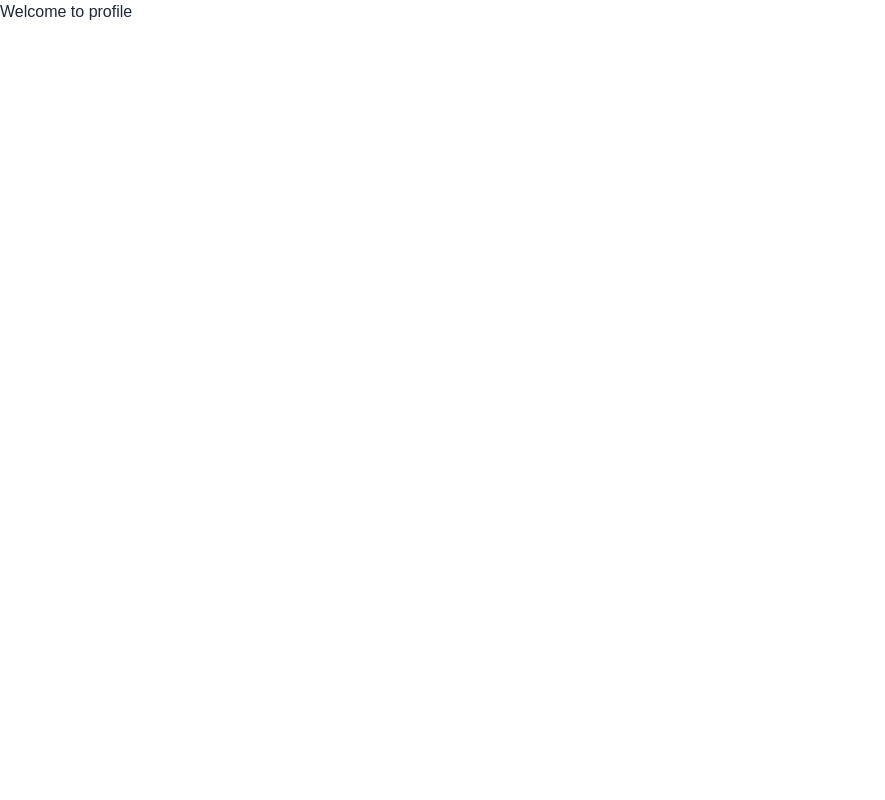
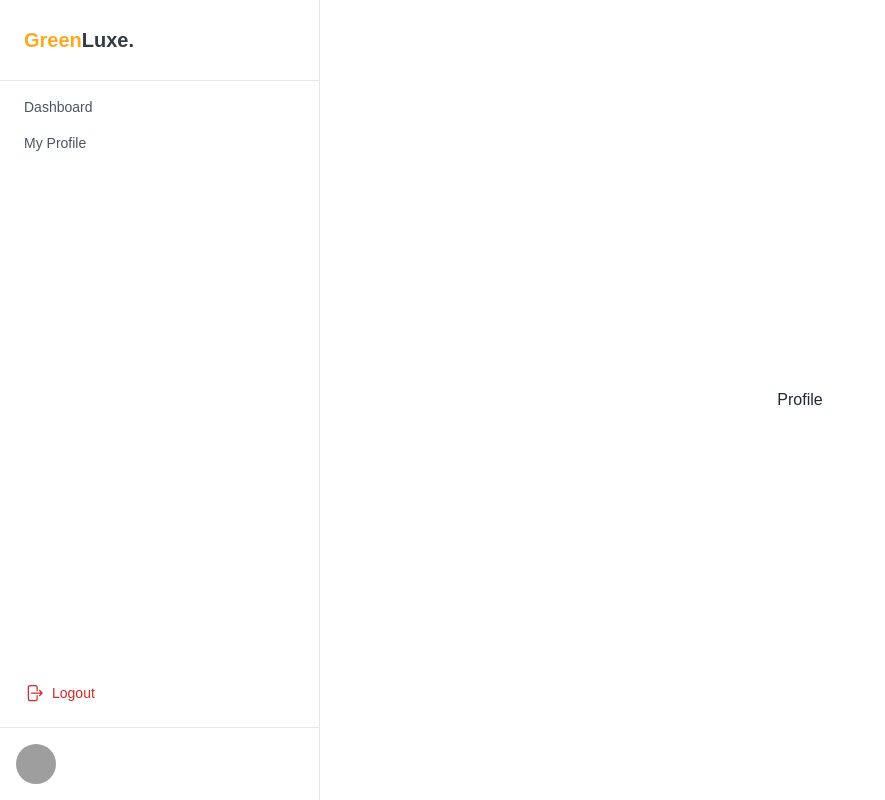
Before and after one commit to Habidhossen/GreenLuxe-Real-Estate-Website-Client, a Next.js app: page /dashboard/profile in a window 1280 px wide. Shown: the whole page, without its empty margins (0-885 px from the left). Built offline with nearby package versions, Linux system fonts and the light colour scheme; grey boxes are pictures that could not be loaded.

Commit message:
dashboard added

```diff
--- a/next.config.js
+++ b/next.config.js
@@ -2,7 +2,7 @@
 const nextConfig = {
   reactStrictMode: true,
   images: {
-    domains: ["i.ibb.co"],
+    domains: ["i.ibb.co", "lh3.googleusercontent.com"],
   },
 };
 
--- a/src/components/ui/AboutUs.jsx
+++ b/src/components/ui/AboutUs.jsx
@@ -1,3 +1,5 @@
+import Image from "next/image";
+
 const AboutUs = () => {
   const features = [
     {
@@ -75,7 +77,12 @@ const AboutUs = () => {
           </div>
         </div>
         <div className="mt-12 lg:mt-0">
-          <img src="https://homez-appdir.vercel.app/_next/image?url=%2Fimages%2Fabout%2Fabout-2.png&w=640&q=75" />
+          <Image
+            src="https://i.ibb.co/jzXd4Pj/home-page-1.webp"
+            alt=""
+            width="500"
+            height="500"
+          />
         </div>
       </div>
     </section>
--- a/src/components/ui/Navbar.jsx
+++ b/src/components/ui/Navbar.jsx
@@ -1,6 +1,7 @@
 import { auth } from "@/config/firebase.init";
 import { setUser } from "@/redux/features/auth/userSlice";
 import { getAuth, signOut } from "firebase/auth";
+import Image from "next/image";
 import Link from "next/link";
 import { useState } from "react";
 import { useDispatch, useSelector } from "react-redux";
@@ -98,13 +99,15 @@ const Navbar = () => {
               {user?.email ? (
                 <div>
                   <div className="flex items-center relative group gap-x-3">
-                    <img
+                    <Image
                       src={
                         photoURL ||
-                        "https://media.istockphoto.com/id/1008484130/vector/creative-vector-illustration-of-default-avatar-profile-placeholder-isolated-on-background.jpg?s=612x612&w=0&k=20&c=H57e2HUi6qDyPoBl8Om1dlX22--BqgGp64cFKsywWZ0="
+                        "https://i.ibb.co/Y3cQrGL/dummy-profile-image.jpg"
                       }
                       className="w-10 h-10 rounded-full"
                       alt="User Profile"
+                      width="100"
+                      height="100"
                     />
                     <div>
                       <span className="block text-gray-700 text-sm font-medium">
--- a/src/components/ui/Testimonials.jsx
+++ b/src/components/ui/Testimonials.jsx
@@ -28,13 +28,7 @@ const Testimonials = () => {
             </p>
 
             <div class="flex items-center mt-6">
-              <img
-                class="object-cover rounded-full w-14 h-14"
-                src="https://images.unsplash.com/photo-1570295999919-56ceb5ecca61?ixlib=rb-1.2.1&ixid=MnwxMjA3fDB8MHxwaG90by1wYWdlfHx8fGVufDB8fHx8&auto=format&fit=crop&w=880&q=80"
-                alt=""
-              />
-
-              <div class="mx-4">
+              <div class="">
                 <h1 class="font-semibold text-primary">Robbert</h1>
                 <span class="text-sm text-body">CTO, Robert Consultency</span>
               </div>
@@ -50,13 +44,7 @@ const Testimonials = () => {
             </p>
 
             <div class="flex items-center mt-6">
-              <img
-                class="object-cover rounded-full w-14 h-14"
-                src="https://images.unsplash.com/photo-1499470932971-a90681ce8530?ixlib=rb-1.2.1&ixid=MnwxMjA3fDB8MHxwaG90by1wYWdlfHx8fGVufDB8fHx8&auto=format&fit=crop&w=1470&q=80"
-                alt=""
-              />
-
-              <div class="mx-4">
+              <div class="">
                 <h1 class="font-semibold text-primary">Mia Brown</h1>
                 <span class="text-sm text-body">
                   Marketing Manager at Stech
--- a/src/pages/dashboard/index.js
+++ b/src/pages/dashboard/index.js
@@ -1,20 +1,69 @@
+import { auth } from "@/config/firebase.init";
+import { setUser } from "@/redux/features/auth/userSlice";
+import { getAuth, signOut } from "firebase/auth";
+import Image from "next/image";
 import Link from "next/link";
 import { useRouter } from "next/router";
-import ProfilePage from "./profile";
+import { useDispatch } from "react-redux";
 
-const DashboardPage = () => {
+const DashboardPage = ({ children }) => {
+  // navigation items
+  const navigation = [
+    {
+      href: "/dashboard",
+      name: "Dashboard",
+    },
+    {
+      href: "/dashboard/profile",
+      name: "My Profile",
+    },
+  ];
+
   const router = useRouter();
+  const dispatch = useDispatch();
 
+  // handle SignOut button
+  const handleSignOut = () => {
+    signOut(auth).then(() => {
+      // Sign-out successful.
+      dispatch(setUser(null));
+      router.push("/");
+    });
+  };
+
+  // get current User from firebase
+  const currentUser = getAuth().currentUser;
+  const photoURL = currentUser?.photoURL;
+
+  const navFooter = [
+    {
+      href: "",
+      name: "Logout",
+      icon: (
+        <svg
+          xmlns="http://www.w3.org/2000/svg"
+          fill="none"
+          viewBox="0 0 24 24"
+          strokeWidth={1.5}
+          stroke="currentColor"
+          className="w-5 h-5"
+        >
+          <path
+            strokeLinecap="round"
+            strokeLinejoin="round"
+            d="M15.75 9V5.25A2.25 2.25 0 0013.5 3h-6a2.25 2.25 0 00-2.25 2.25v13.5A2.25 2.25 0 007.5 21h6a2.25 2.25 0 002.25-2.25V15m3 0l3-3m0 0l-3-3m3 3H9"
+          />
+        </svg>
+      ),
+    },
+  ];
   return (
     <div>
       <div className="drawer lg:drawer-open">
         <input id="dashboardDrawer" type="checkbox" className="drawer-toggle" />
         <div className="drawer-content flex flex-col items-center justify-center">
           {/* Page content here */}
-          <main>
-            {" "}
-            {router.pathname === "/dashboard/profile" ? <ProfilePage /> : null}
-          </main>
+          <main>{children}</main>
 
           <label
             htmlFor="dashboardDrawer"
@@ -30,18 +79,84 @@ const DashboardPage = () => {
             className="drawer-overlay"
           ></label>
           <ul className="menu p-4 w-80 min-h-full bg-base-200 text-base-content">
-            {/* Sidebar content here */}
+            {/* Customize Sidebar */}
+            <>
+              <nav className="fixed top-0 left-0 w-full h-full border-r bg-white space-y-8 sm:w-80">
+                <div class="flex flex-col h-full">
+                  <div className="h-20 flex items-center px-6">
+                    {" "}
+                    <h1 className="text-xl font-bold text-heading">
+                      <span className="text-primary">Green</span>Luxe.
+                    </h1>
+                  </div>
 
-            <li className="text-heading font-semibold">
-              <Link href="dashboard/profile" className="block">
-                My Profile
-              </Link>
-            </li>
-            <li className="text-heading font-semibold">
-              <Link href="contact" className="block">
-                Contact Us
-              </Link>
-            </li>
+                  <div className="flex-1 flex flex-col h-full overflow-auto border-t pt-2">
+                    <ul className="px-4 text-sm font-medium flex-1">
+                      {navigation.map((item, idx) => (
+                        <li key={idx}>
+                          <Link
+                            href={item.href}
+                            className="flex items-center gap-x-2 text-gray-600 p-2 rounded-lg  hover:bg-yellow-50 active:bg-yellow-100 duration-150"
+                          >
+                            {item.name}
+                          </Link>
+                        </li>
+                      ))}
+                    </ul>
+                    <div>
+                      <ul className="px-4 pb-4 text-sm font-medium">
+                        <li>
+                          <button
+                            onClick={handleSignOut}
+                            className="flex items-center gap-x-2 text-red-600 p-2 rounded-lg  hover:bg-red-50 active:bg-red-100 duration-150"
+                          >
+                            <div className="text-red-600">
+                              <svg
+                                xmlns="http://www.w3.org/2000/svg"
+                                fill="none"
+                                viewBox="0 0 24 24"
+                                strokeWidth={1.5}
+                                stroke="currentColor"
+                                className="w-5 h-5"
+                              >
+                                <path
+                                  strokeLinecap="round"
+                                  strokeLinejoin="round"
+                                  d="M15.75 9V5.25A2.25 2.25 0 0013.5 3h-6a2.25 2.25 0 00-2.25 2.25v13.5A2.25 2.25 0 007.5 21h6a2.25 2.25 0 002.25-2.25V15m3 0l3-3m0 0l-3-3m3 3H9"
+                                />
+                              </svg>
+                            </div>
+                            Logout
+                          </button>
+                        </li>
+                      </ul>
+                      <div className="py-4 px-4 border-t">
+                        <div className="flex items-center gap-x-4">
+                          <Image
+                            src={
+                              photoURL ||
+                              "https://i.ibb.co/Y3cQrGL/dummy-profile-image.jpg"
+                            }
+                            className="w-10 h-10 rounded-full"
+                            alt="User Profile"
+                            width="100"
+                            height="100"
+                          />
+                          <div>
+                            <span className="block text-gray-700 text-sm font-semibold">
+                              {currentUser?.displayName}
+                            </span>
+                            <p className="block mt-px text-gray-600 text-xs">
+                              {currentUser?.email}
+                            </p>
+                          </div>
+                        </div>
+                      </div>
+                    </div>
+                  </div>
+                </div>
+              </nav>
+            </>
           </ul>
         </div>
       </div>
--- a/src/pages/dashboard/profile.js
+++ b/src/pages/dashboard/profile.js
@@ -1,8 +1,10 @@
+import DashboardPage from ".";
+
 const ProfilePage = () => {
   return (
-    <div>
-      <h1>Welcome to profile</h1>
-    </div>
+    <DashboardPage>
+      <h1>Profile</h1>
+    </DashboardPage>
   );
 };
 
--- a/src/pages/login.js
+++ b/src/pages/login.js
@@ -17,7 +17,6 @@ const LoginPage = () => {
 
   // get current user info from firebase
   const currentUser = getAuth().currentUser;
-  console.log(currentUser);
 
   // Create the form
   const {
@@ -39,10 +38,10 @@ const LoginPage = () => {
   // if user successfully login
   useEffect(() => {
     if (user?.email) {
-      router.push("/");
+      router.push("/dashboard");
       // navigate("/");
     }
-  }, [user?.email]);
+  }, [user?.email, router]);
 
   return (
     <section className="w-full h-screen flex flex-col items-center justify-center px-4">
```
Also changed, not shown: src/components/ui/MeetAgents.jsx (+14 -41 lines), src/components/ui/Dashboard.jsx (deleted).
